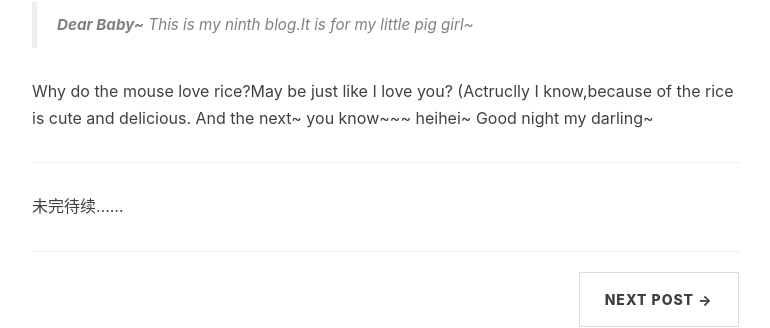
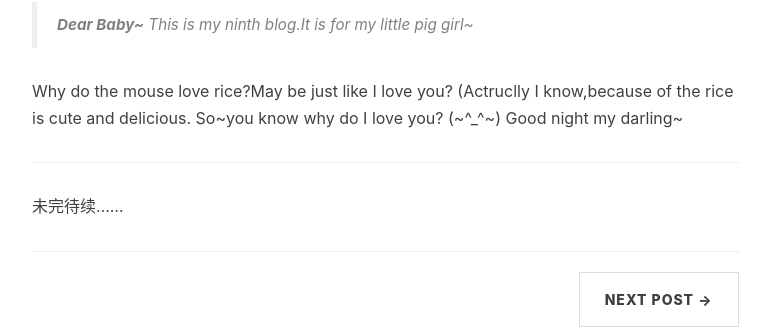
Before and after one commit to Big1ce/Big1ce.github.io, a Jekyll site: the page built from _posts/2019-08-16-good-night.markdown, in a window 1280 px wide and 900 px high, scrolled down 2751 px. Shown: the part 179-507 px from the top of the window, without its empty margins (233-1003 px from the left). Built offline with Jekyll 4.4.1, drawn with Linux system fonts in a browser that asks for light colours; nearby versions of some CDN libraries; comment, search, counter and statistics services are not loaded.

Commit message:
change2_day_9

```diff
--- a/_posts/2019-08-16-good-night.markdown
+++ b/_posts/2019-08-16-good-night.markdown
@@ -114,7 +114,7 @@ You are an enduring light in the bottom of my heart.You are the one. Good night
 
 
 Why do the mouse love rice?May be just like I love you?
-(Actruclly I know,because of the rice is cute and delicious. And the next~ you know~~~ heihei~ Good night my darling~
+(Actruclly I know,because of the rice is cute and delicious. So~you know why do I love you? (~^_^~) Good night my darling~
 
 ---
 
```
